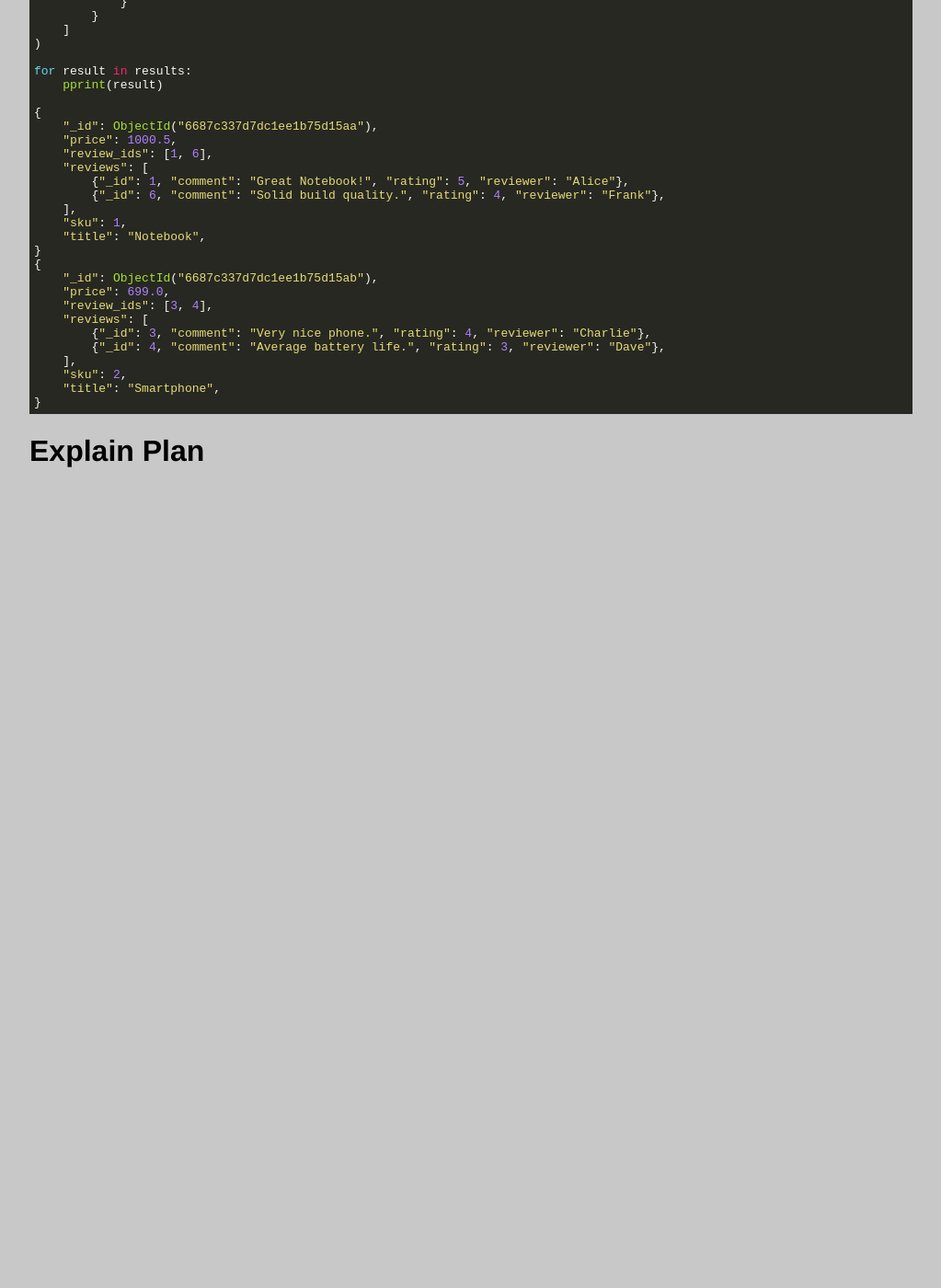
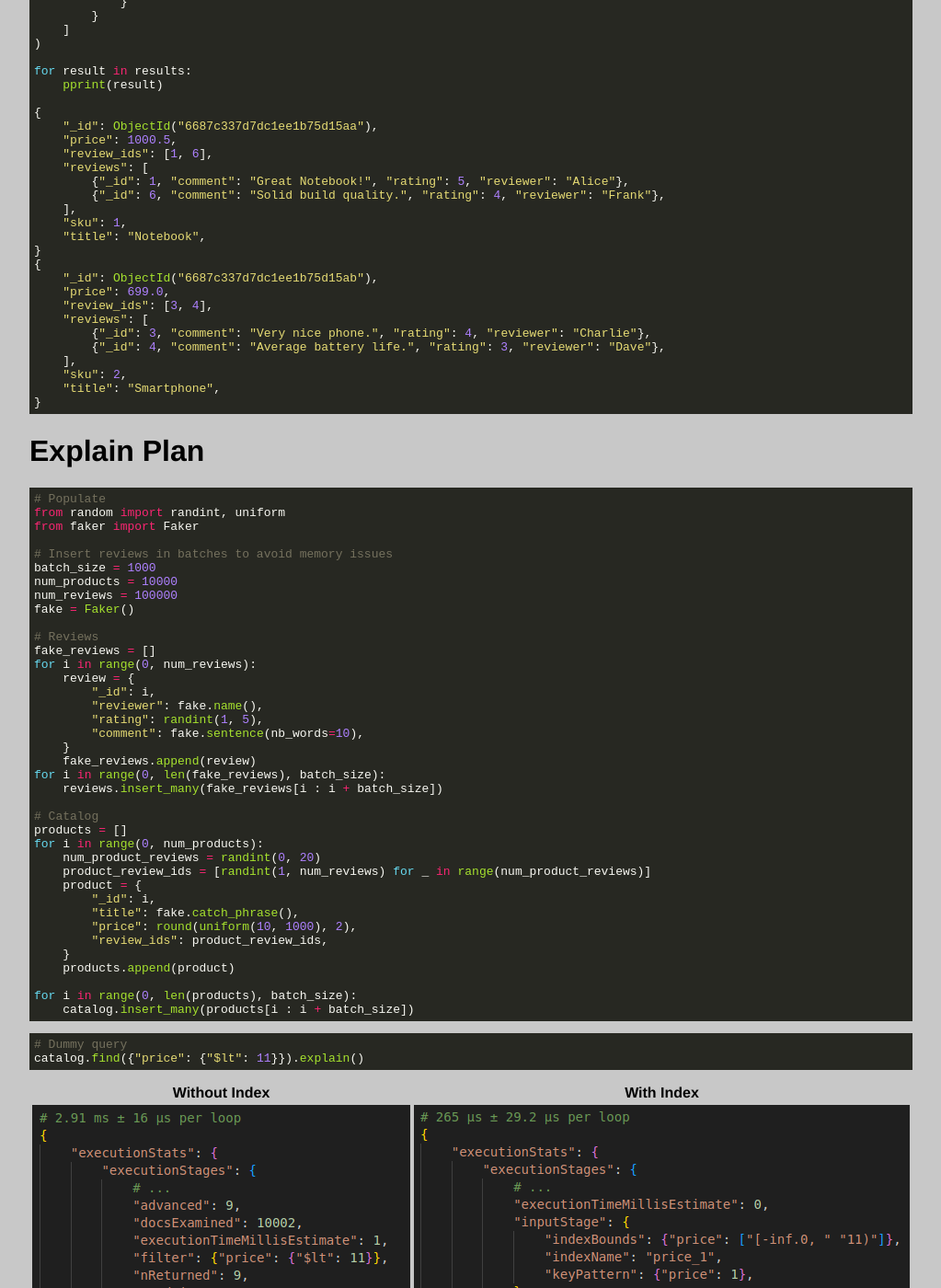
Before and after one commit to CarlosPena00/carlospena00.github.io, a Jekyll site: the page built from _posts/2024-07-04-nosql-mongo-tldr.md, in a window 1280 px wide and 1400 px high, scrolled down 8106 px. Shown: the whole window at 92% size, without its empty margins (128-1151 px from the left). Built offline with Jekyll 4.4.1, drawn with Linux system fonts in a browser that asks for light colours; before the commit the page ends 8736 px from its top, so only the background shows below that; some of the changed text lies outside the part shown.

Commit message:
blog(mongo): Add Explain Plan section

````diff
--- a/_posts/2024-07-04-nosql-mongo-tldr.md
+++ b/_posts/2024-07-04-nosql-mongo-tldr.md
@@ -548,3 +548,71 @@ for result in results:
 ```
 
 # Explain Plan
+
+```py
+# Populate
+from random import randint, uniform
+from faker import Faker
+
+# Insert reviews in batches to avoid memory issues
+batch_size = 1000
+num_products = 10000
+num_reviews = 100000
+fake = Faker()
+
+# Reviews
+fake_reviews = []
+for i in range(0, num_reviews):
+    review = {
+        "_id": i,
+        "reviewer": fake.name(),
+        "rating": randint(1, 5),
+        "comment": fake.sentence(nb_words=10),
+    }
+    fake_reviews.append(review)
+for i in range(0, len(fake_reviews), batch_size):
+    reviews.insert_many(fake_reviews[i : i + batch_size])
+
+# Catalog
+products = []
+for i in range(0, num_products):
+    num_product_reviews = randint(0, 20)
+    product_review_ids = [randint(1, num_reviews) for _ in range(num_product_reviews)]
+    product = {
+        "_id": i,
+        "title": fake.catch_phrase(),
+        "price": round(uniform(10, 1000), 2),
+        "review_ids": product_review_ids,
+    }
+    products.append(product)
+
+for i in range(0, len(products), batch_size):
+    catalog.insert_many(products[i : i + batch_size])
+```
+
+```py
+# Dummy query
+catalog.find({"price": {"$lt": 11}}).explain()
+```
+
+| Without Index                                      | With Index                                         |
+| -------------------------------------------------- | -------------------------------------------------- |
+| ![](../../../assets/images/mongo_explain_slow.png) | ![](../../../assets/images/mongo_explain_fast.png) |
+
+- For more complex queries, such as multiple-documents, the ".explain" may fail; In these cases we can use the `pymongoexplain` lib
+
+
+```py
+from pymongoexplain import ExplainableCollection
+pipeline = [
+    {
+        "$lookup": {
+            "from": "reviews",  # "catalog c" (ommited) Join "reviews r"
+            "localField": "review_ids",  # On (c.review_ids = r._id)
+            "foreignField": "_id",
+            "as": "reviews",  # select foo as reviews, *
+        }
+    }
+]
+pprint(ExplainableCollection(catalog).aggregate(pipeline))
+```
````
Also changed, not shown: assets/images/mongo_explain_fast.png (added), assets/images/mongo_explain_slow.png (added).
